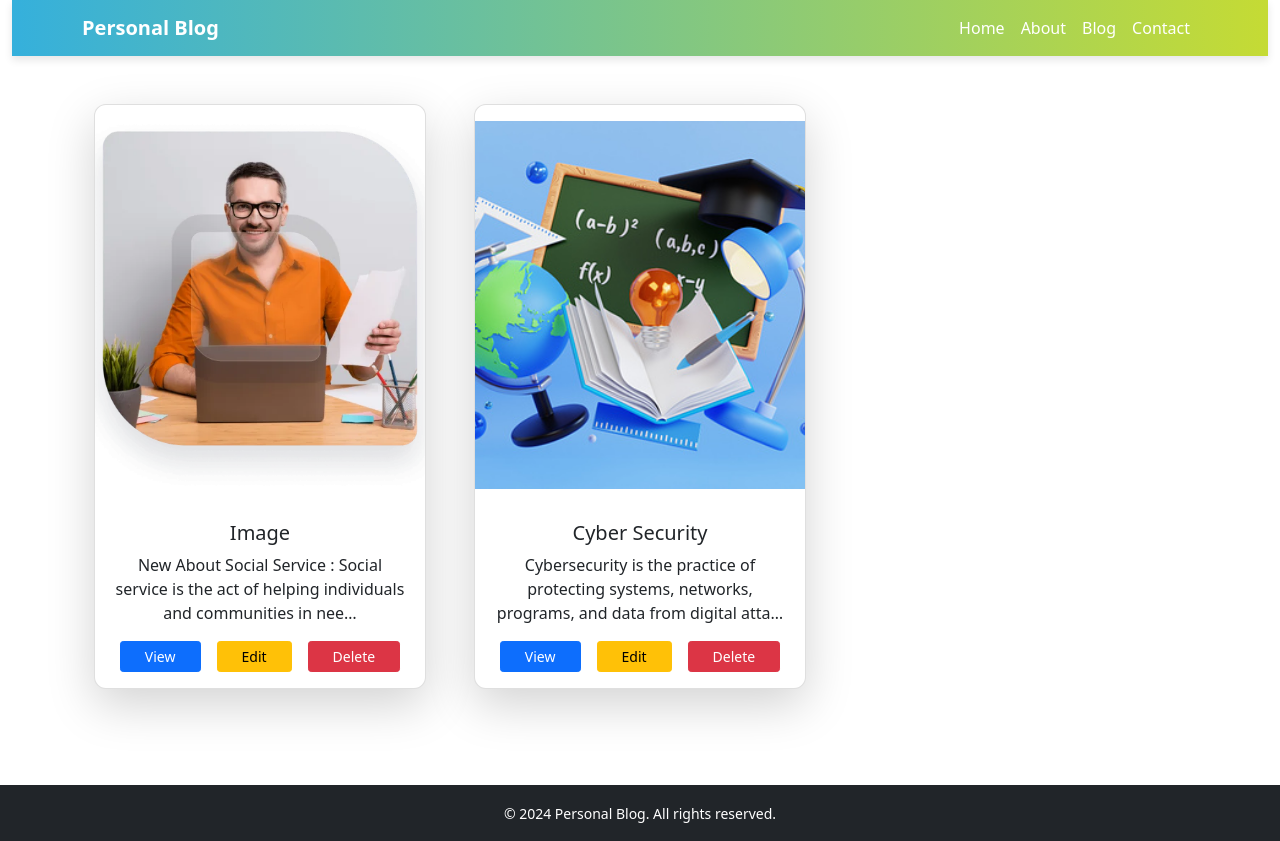
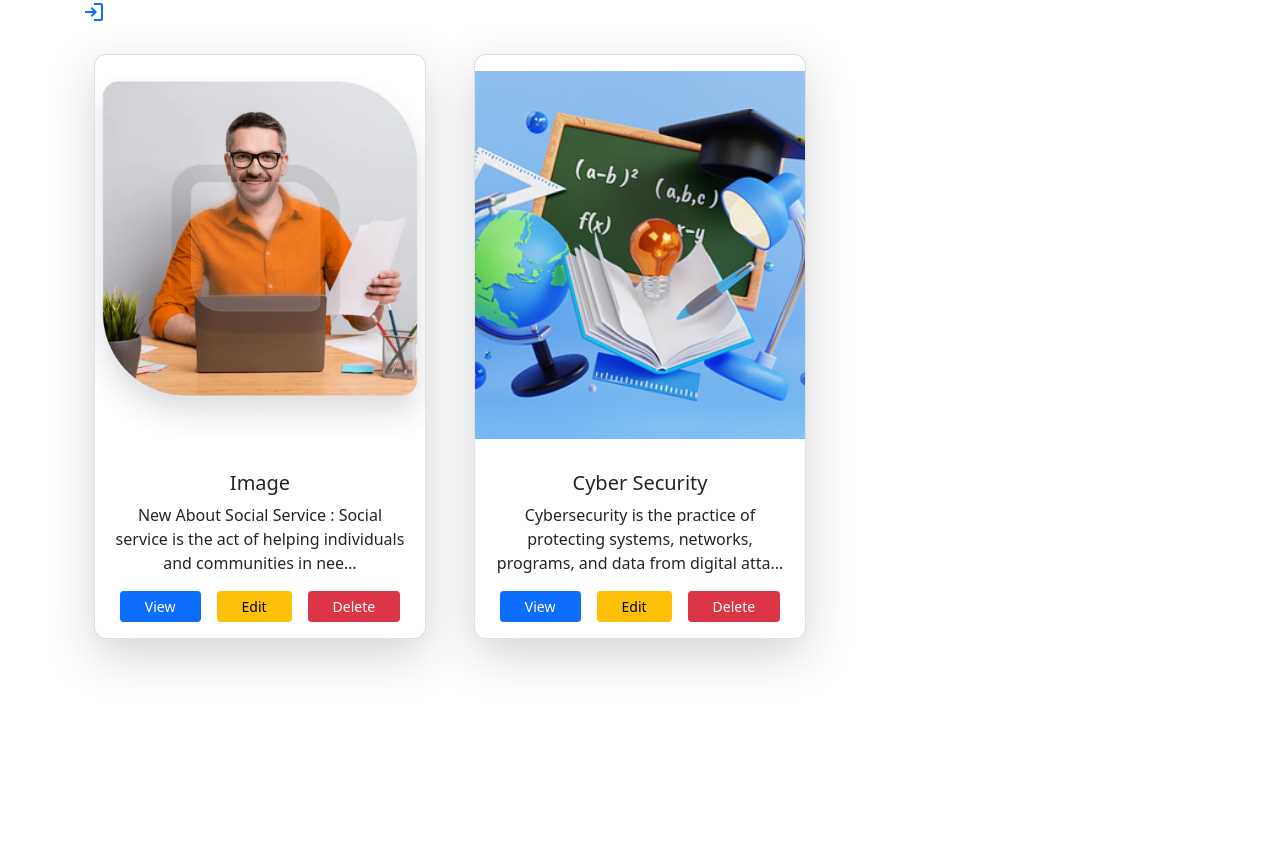
Before and after one commit to SUDHAPANTHA/MyBlog, a Django app: page / in a window 1280 px wide. After the commit the page ends 668 px from the top, so only its background shows below. Run offline with Django 5.2, Linux system fonts and the light colour scheme; data comes from the database, SQL or seed files in the repository; both versions use the stored data as it was after the commit; some libraries are stand-ins or nearby versions.

Commit message:
login and logout

```diff
--- a/Blog/settings.py
+++ b/Blog/settings.py
@@ -130,3 +130,6 @@ STATICFILES_DIRS = [
 # Media files (User uploads)
 MEDIA_URL = "media/"
 MEDIA_ROOT = "media"
+
+LOGING_REDIRECT_URL = '/'
+LOGOUT_REDIRECT_URL = '/'
--- a/Blog/urls.py
+++ b/Blog/urls.py
@@ -18,10 +18,13 @@ from django.contrib import admin
 from django.urls import path,include
 from django.conf import settings
 from django.conf.urls.static import static
+from django.contrib.auth import views #login and logout ko lagi
 
 urlpatterns = [
     path('admin/', admin.site.urls),
     path('',include('blog_app.urls')),
+    path("accounts/login/", views.LoginView.as_view(), name="login"),
+    path("accounts/logout/", views.LogoutView.as_view(), name="logout"),
 ]
 if settings.DEBUG:
     urlpatterns += static(settings.MEDIA_URL, document_root=settings.MEDIA_ROOT)
--- a/template/base.html
+++ b/template/base.html
@@ -11,77 +11,37 @@
       rel="stylesheet"
       href="https://fonts.googleapis.com/css2?family=Material+Symbols+Outlined:opsz,wght,FILL,GRAD@20..48,100..700,0..1,-50..200"
     />
-    <style>
-      .navbar {
-        background: linear-gradient(90deg, #35b0dc, #c5db34) !important;
-        box-shadow: 0px 4px 8px rgba(0, 0, 0, 0.1);
-      }
-      .navbar-nav .nav-link {
-        color: white !important;
-        font-weight: 500;
-        transition: all 0.3s ease;
-      }
-      .navbar-nav .nav-link:hover {
-        color: #ffc107 !important;
-        text-decoration: underline;
-      }
-      .page-header {
-        text-align: center;
-        padding: 20px 0;
-      }
-      h1 a {
-        text-decoration: none;
-        font-family: "Arial", sans-serif;
-        color: #dc3545;
-      }
-    </style>
+
     {% block extra_css %} {% endblock extra_css %}
   </head>
   <body>
-    <div class="container-fluid">
-      <!-- Navbar -->
-      <nav class="navbar navbar-expand-lg navbar-dark">
-        <div class="container">
-          <a class="navbar-brand fw-bold text-white" href="/">Personal Blog</a>
-          <button
-            class="navbar-toggler"
-            type="button"
-            data-bs-toggle="collapse"
-            data-bs-target="#navbarNav"
-            aria-controls="navbarNav"
-            aria-expanded="false"
-            aria-label="Toggle navigation"
-          >
-            <span class="navbar-toggler-icon"></span>
+    <div class="container">
+      <div class="page-header">
+        {% if user.is_authenticated %}
+        <form action="{% url 'logout' %}" method="post" class="top-menu">
+          {% csrf_token %}
+          <button type="submit" class="link">
+            <span class="material-symbols-outlined lg-icons">logout</span>
           </button>
-          <div class="collapse navbar-collapse" id="navbarNav">
-            <ul class="navbar-nav ms-auto">
-              <li class="nav-item">
-                <a class="nav-link" href="/">Home</a>
-              </li>
-              <li class="nav-item">
-                <a class="nav-link" href="/about/">About</a>
-              </li>
-              <li class="nav-item">
-                <a class="nav-link" href="/blog/">Blog</a>
-              </li>
-              <li class="nav-item">
-                <a class="nav-link" href="/contact/">Contact</a>
-              </li>
-            </ul>
-          </div>
-        </div>
-      </nav>
+        </form>
 
-      <div class="container py-4">{% block content %} {% endblock %}</div>
+        <a href="#" class="top-menu">
+          <span class="material-symbols-outlined lg-icons">add</span>
+        </a>
+
+        <a href="#" class="top-menu">
+          <span class="material-symbols-outlined lg-icons">edit</span>
+        </a>
+
+        {% else %}
+        <a href="{% url 'login' %}" class="top-menu">
+          <span class="material-symbols-outlined lg-icons">login</span>
+        </a>
+        {% endif %}
+      </div>
+
+      {% block content %} {% endblock content %}
     </div>
-
-    <footer class="bg-dark text-white py-3 mt-5">
-      <div class="container text-center">
-        <small>&copy; 2024 Personal Blog. All rights reserved.</small>
-      </div>
-    </footer>
-
     <script src="{% static 'js/bootstrap.bundle.min.js' %}"></script>
   </body>
 </html>
--- a/template/post_list.html
+++ b/template/post_list.html
@@ -25,6 +25,7 @@
             class="btn btn-primary btn-sm me-3 px-4"
             >View</a
           >
+         <!-- login garesi garna milney garauney -->
           <a
             href="{% url 'post-edit' post.id %}"
             class="btn btn-warning btn-sm me-3 px-4"
```
Also changed, not shown: template/registration/login.html (added, +51 -0 lines), db.sqlite3.
